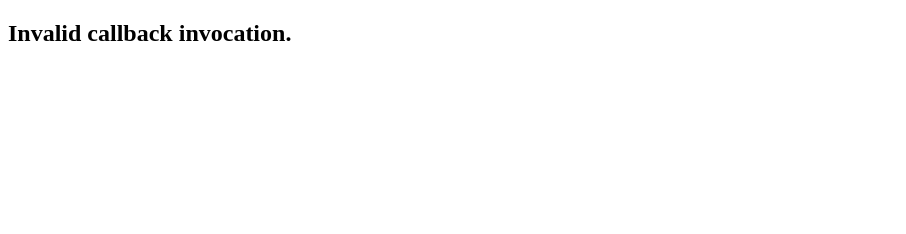
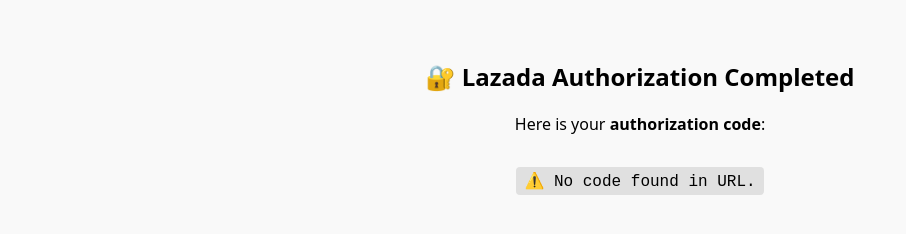
Before and after one commit to Mikey573/Mikey573.github.io, a plain HTML site: page callback/callback.html in a window 1280 px wide. Shown: the whole page, without its empty margins (0-906 px from the left). Drawn offline with Linux system fonts and the light colour scheme.

Commit message:
Update callback.html

```diff
--- a/callback/callback.html
+++ b/callback/callback.html
@@ -1,27 +1,41 @@
-<!-- /callback.html -->
 <!DOCTYPE html>
 <html lang="en">
 <head>
   <meta charset="UTF-8" />
-  <title>OAuth Callback</title>
-  <script>
-  // once Facebook/Lazada redirects here with ?code=XYZ or #access_token=XYZ
-  window.onload = () => {
-    const params = new URLSearchParams(window.location.search || window.location.hash.slice(1));
-    const code  = params.get('code');
-    const token = params.get('access_token');
-    if (code || token) {
-      // e.g. POST it back to your own API server,
-      // or save in localStorage and redirect into your SPA
-      console.log({ code, token });
-      document.body.innerHTML = '<h2>Authentication successful!</h2>';
-    } else {
-      document.body.innerHTML = '<h2>Invalid callback invocation.</h2>';
+  <meta name="viewport" content="width=device-width, initial-scale=1.0"/>
+  <title>Lazada OAuth Callback</title>
+  <style>
+    body {
+      font-family: system-ui, sans-serif;
+      background: #f9f9f9;
+      padding: 2rem;
+      text-align: center;
     }
-  };
-  </script>
+    code {
+      background: #e0e0e0;
+      padding: 0.25rem 0.5rem;
+      border-radius: 4px;
+      display: inline-block;
+      margin-top: 1rem;
+      font-size: 1rem;
+    }
+  </style>
 </head>
 <body>
-  <h1>Processing OAuth Response…</h1>
+  <h2>🔐 Lazada Authorization Completed</h2>
+  <p>Here is your <strong>authorization code</strong>:</p>
+  <code id="auth-code">Fetching...</code>
+
+  <script>
+    const url = new URL(window.location.href);
+    const code = url.searchParams.get("code");
+    const display = document.getElementById("auth-code");
+
+    if (code) {
+      display.textContent = code;
+    } else {
+      display.textContent = "⚠️ No code found in URL.";
+    }
+  </script>
 </body>
 </html>
```
